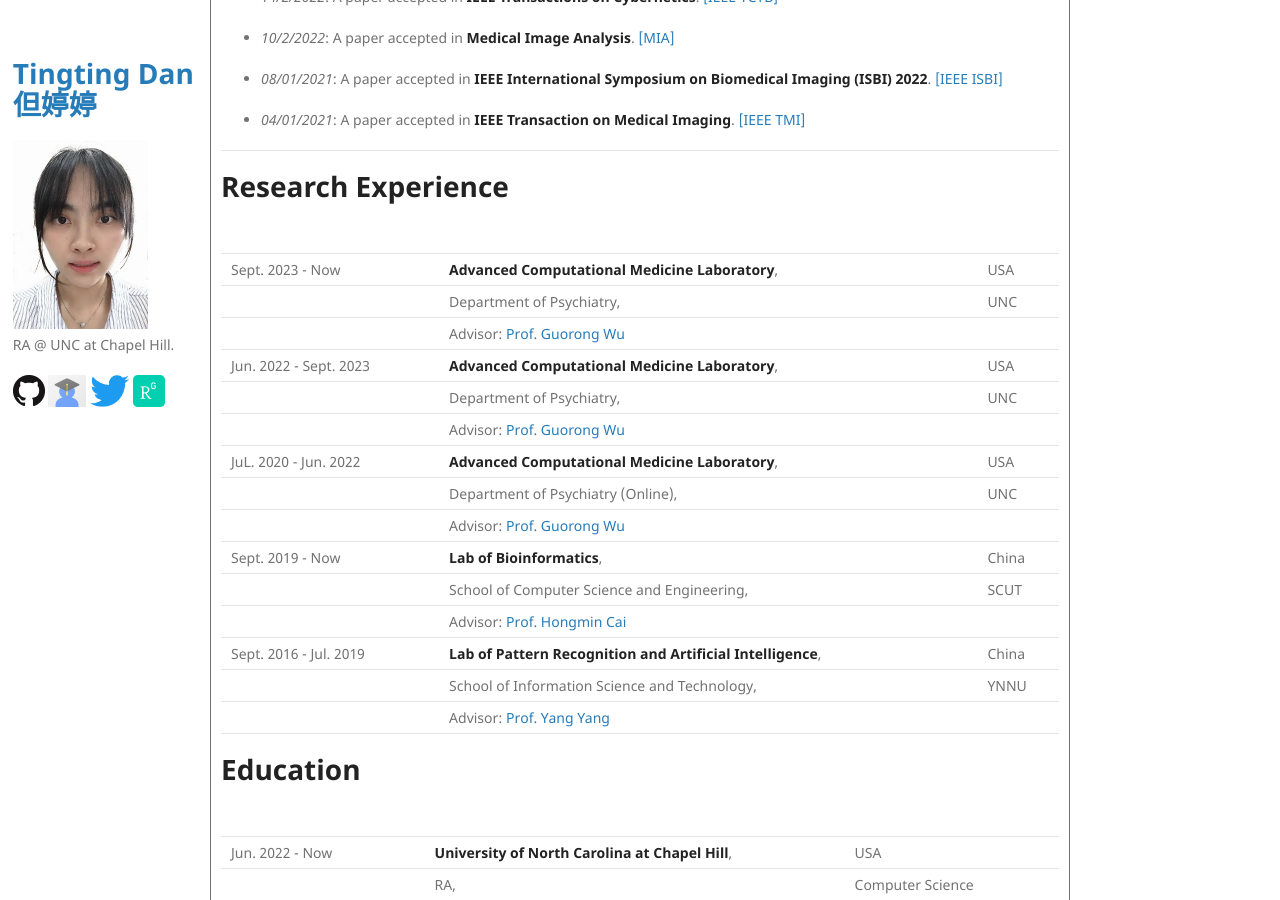
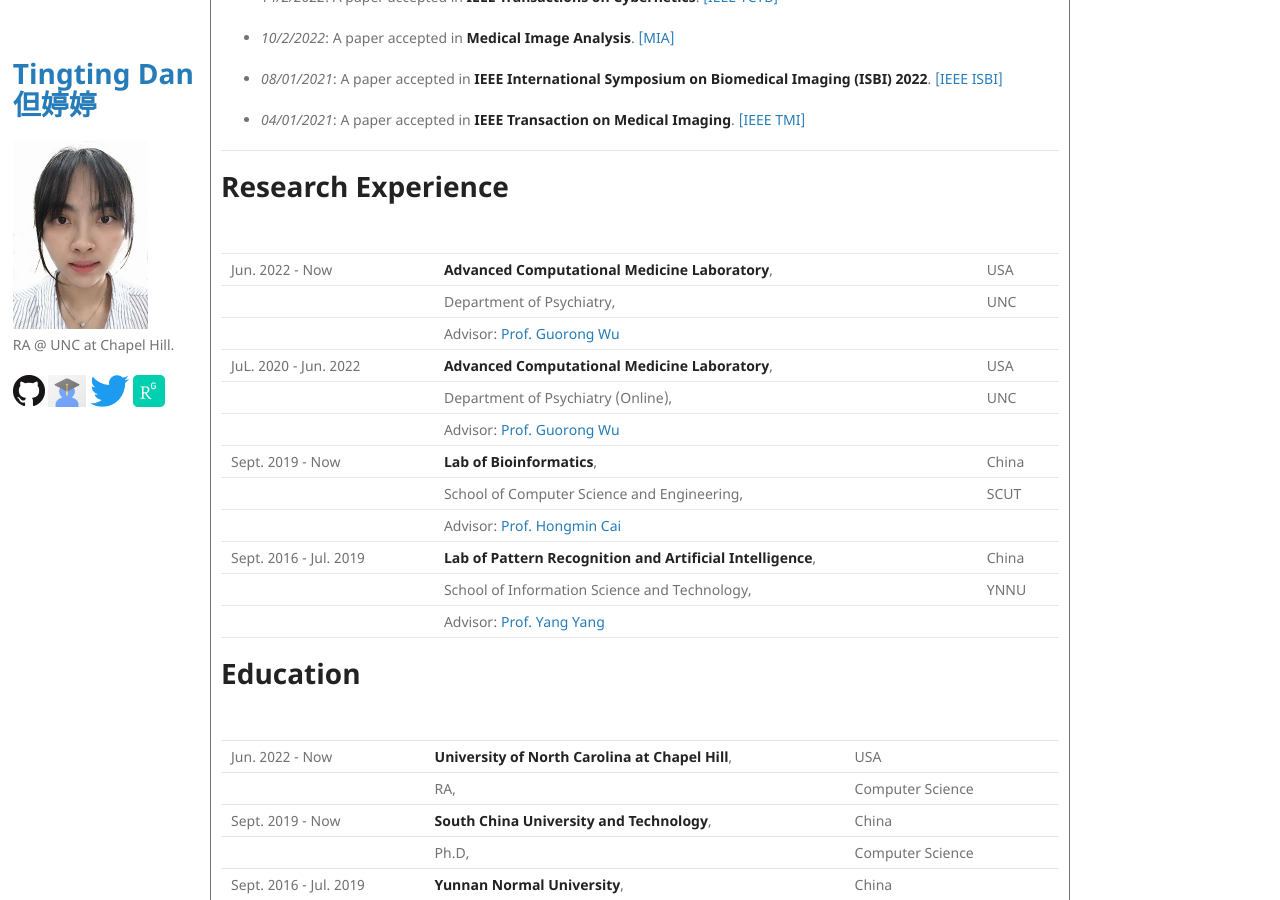
Before and after one commit to Dandy5721/dandy.github.io, a Jekyll site: the page built from index.md, in a window 1280 px wide and 900 px high, scrolled down 697 px. Built offline with Jekyll 4.4.1, drawn with Linux system fonts in a browser that asks for light colours; our own code applies the rules of GitHub Pages for plain Markdown files.

Commit message:
Update index.md

```diff
--- a/index.md
+++ b/index.md
@@ -47,10 +47,7 @@ I am interested in neuroimage data analysis, and geometric deep learning.
 
 |         |           |   |
 |:-------------|:------------------|:------|
-| Sept. 2023 - Now         | **Advanced Computational Medicine Laboratory**, | USA  |
-|                                     | Department of Psychiatry,  |  UNC  |
-|                                     | Advisor: [Prof. Guorong Wu](https://scholar.google.com/citations?user=XVsMB2kAAAAJ&hl=en) | |
-| Jun. 2022 - Sept. 2023        | **Advanced Computational Medicine Laboratory**, | USA  |
+| Jun. 2022 - Now        | **Advanced Computational Medicine Laboratory**, | USA  |
 |                                     | Department of Psychiatry,  |  UNC  |
 |                                     | Advisor: [Prof. Guorong Wu](https://scholar.google.com/citations?user=XVsMB2kAAAAJ&hl=en) | |
 | JuL. 2020 - Jun. 2022         | **Advanced Computational Medicine Laboratory**, | USA  |
```
